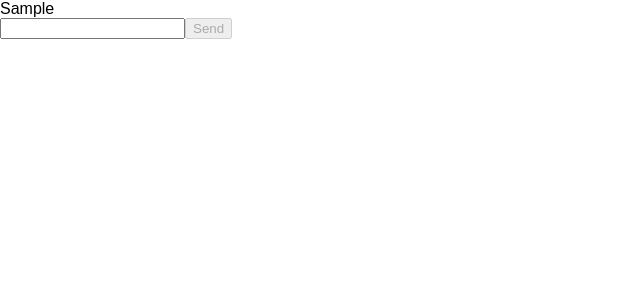
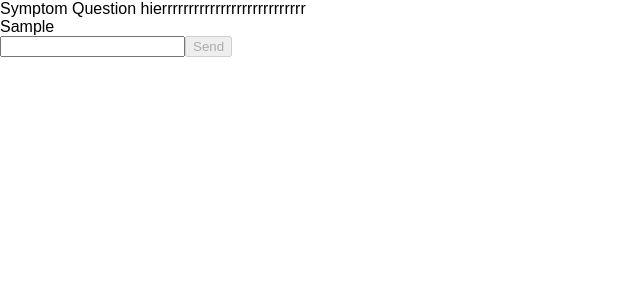
Before and after one commit to novakiss/chatBotReactRedux, a React (Create React App) app: page / in a window 1280 px wide. Both pictures are taken after typing "Sample" into the empty fields and a click on the button "Send". Shown: the top 300 px of the page, without its empty margins (0-640 px from the left). Built offline with nearby package versions, Linux system fonts and the light colour scheme.

Commit message:
implement message und messageContainer

```diff
--- a/src/app/components/Message.js
+++ b/src/app/components/Message.js
@@ -1,14 +1,16 @@
 import React from 'react';
-
 
 class Message extends React.Component {
     render() {
+        const {text,type} = this.props;
         return (
-            <div>
-                {this.props.messages.map(item => (
-                    <div key={item.userMessageID}>{item.messageUser}</div>
-                ))}
-            </div>
+           <div>
+               {(type === 'user') ? (<div className="user">
+                   {text}
+               </div>):(<div className="bot">
+                   {text}
+               </div>)}
+           </div>
         );
     }
 }
--- a/src/app/components/MessageInput.js
+++ b/src/app/components/MessageInput.js
@@ -1,6 +1,6 @@
 import React from 'react';
 //import PropTypes from 'prop-types';
-import Message from './Message';
+//import Message from './Message';
 
 
 class MessageInput extends React.Component{
@@ -22,7 +22,7 @@ class MessageInput extends React.Component{
             userMessageID : Date.now()
         };
         this.props.sendMessage(newItem);
-        //console.log(this.props.test);
+
         this.props.changeStep(this.props.currentStep);
 
         this.setState((prevState) => ({
@@ -34,7 +34,6 @@ class MessageInput extends React.Component{
     render () {
         return <div>
             <form onSubmit={this.handleSubmit} >
-                <Message messages={this.state.messages} />
                 <input onChange={this.handleChange} value={this.state.text} />
                 <button type ="submit" disabled={this.props.disable}>Send</button>
             </form>
--- a/src/app/containers/ChatBotContainer.js
+++ b/src/app/containers/ChatBotContainer.js
@@ -1,11 +1,11 @@
 import React from 'react';
 
-
 import MessageInputContainer from './MessageInputContainer';
-
+import MessageContainer from './MessageContainer';
 
 const ChatBotContainer = () => {
     return <div>
+        <MessageContainer/>
         <MessageInputContainer/>
     </div>
 };
--- a/src/app/containers/MessageContainer.js
+++ b/src/app/containers/MessageContainer.js
@@ -1,21 +1,27 @@
 import React  from 'react';
 import {connect} from 'react-redux';
 import {ANSWER_STEP} from '../constants';
-import {stepSelector,messageSelector} from '../selectors';
+import {stepSelector, messageSelector} from '../selectors';
 
 import Message from '../components/Message';
 
-const MessageContainer =(currentStep, chatIDs, byID) =>{
-    chatIDs.map(id => {
-        if (currentStep === ANSWER_STEP){
-            return  <Message  text ={byID[id].message} type ='answer'/>
+class MessageContainer extends React.Component{
+
+    render(){
+        return (<div>
+            {this.props.chatIDs.map(i=> {
+                if(this.props.currentStep === ANSWER_STEP){
+                    return <Message key = {i} text = {this.props.byID[i].text} type ='user'/>
                 }else {
-            return <Message text = {byID[id].message} type = 'question'/>
+                    return <Message key = {i} text = {this.props.byID[i].text} type = 'bot'/>
                 }
-    });
-};
+            })}
+            </div>
+    )};
 
-const mapStateToProps = (state) =>{
+}
+
+const mapStateToProps = (state) => {
     const {currentStep} = stepSelector(state);
     const {chatIDs, byID} = messageSelector(state);
     return {currentStep, chatIDs, byID};
--- a/src/app/reducers/message.js
+++ b/src/app/reducers/message.js
@@ -1,4 +1,4 @@
-import {BOTMESSAGE,USERMESSAGE} from '../constants';
+import {BOTMESSAGE, USERMESSAGE} from '../constants';
 /*
  * single-entity:
  * message:{
@@ -9,8 +9,13 @@ import {BOTMESSAGE,USERMESSAGE} from '../constants';
  * }
  * }*/
 const initialState = {
-    byID: {},
-    chatIDs: [],
+    byID: {
+        0: {
+            id : 0,
+            text : 'Symptom Question hierrrrrrrrrrrrrrrrrrrrrrrrrrr'
+        }
+    },
+    chatIDs: [0],
 };
 
 export default function message(state = initialState, action) {
@@ -33,11 +38,11 @@ export default function message(state = initialState, action) {
                 messageUserTime,
                 messageUser
             } = action.payload;
-            const changeUserEntity = {messageID: userMessageID , time: messageUserTime , text : messageUser};
+            const changeUserEntity = {messageID: userMessageID, time: messageUserTime, text: messageUser};
 
             return {
                 ...state,
-                byID: {...state.byID, [userMessageID] : changeUserEntity },
+                byID: {...state.byID, [userMessageID]: changeUserEntity},
                 chatIDs: [...state.chatIDs, ...[userMessageID]]
             };
         default:
```
Also changed, not shown: 1 other file (tests, documents, lock files or other folders). Lines whose indentation alone changed are shown as unchanged.
